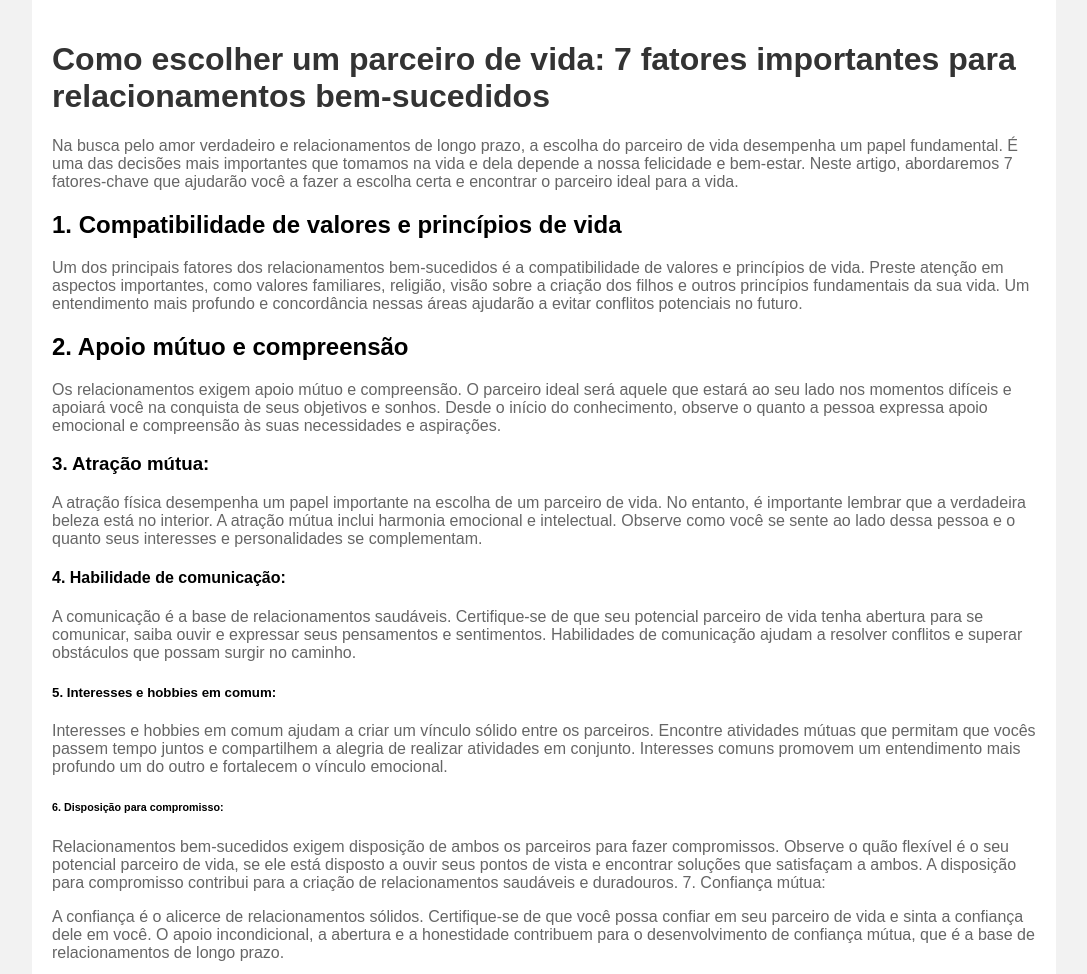
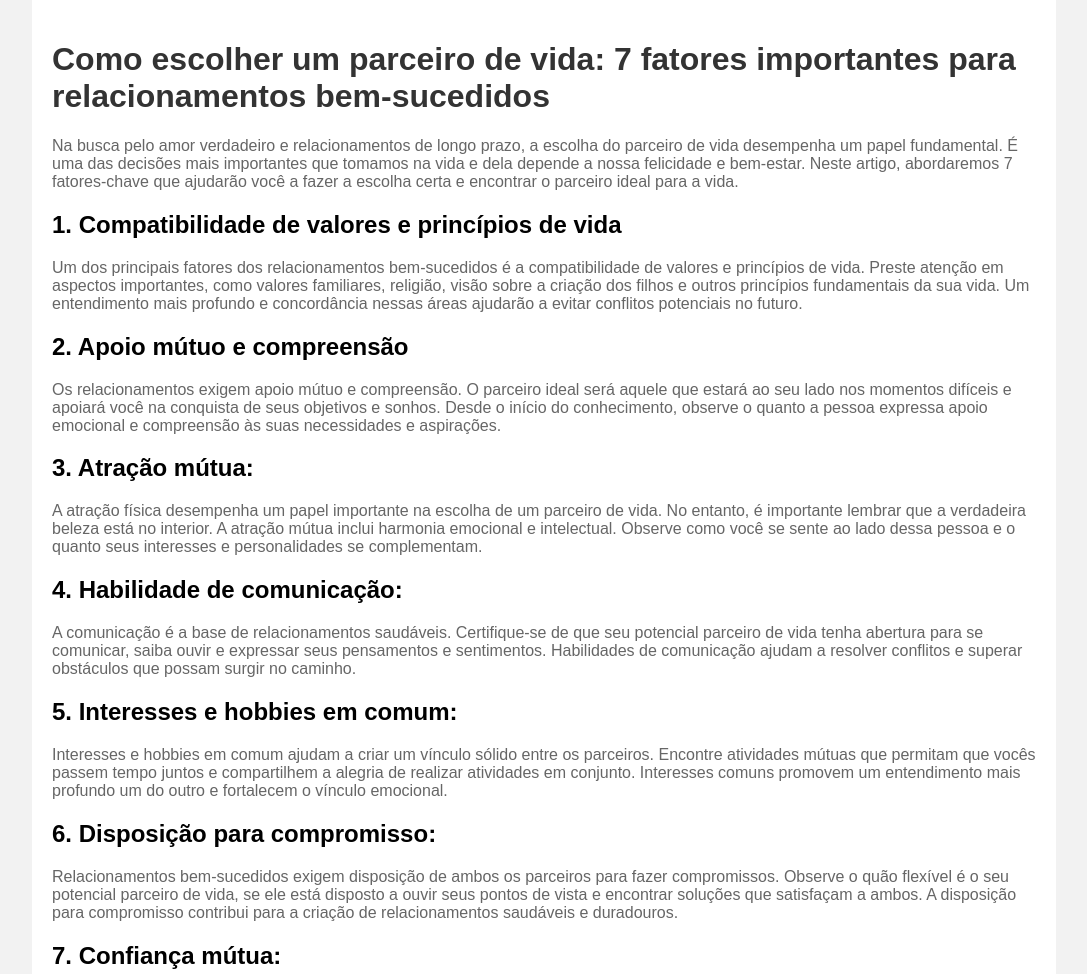
Before and after one commit to hotgirlss/fb01, a plain HTML site: page index.html in a window 1280 px wide. Shown: the top 974 px of the page, without its empty margins (96-1183 px from the left). Drawn offline with Linux system fonts and the light colour scheme; no server answers.

Commit message:
Update index.html

```diff
--- a/index.html
+++ b/index.html
@@ -54,19 +54,19 @@
   <h2>2. Apoio mútuo e compreensão</h2>
   <p> Os relacionamentos exigem apoio mútuo e compreensão. O parceiro ideal será aquele que estará ao seu lado nos momentos difíceis e apoiará você na conquista de seus objetivos e sonhos. Desde o início do conhecimento, observe o quanto a pessoa expressa apoio emocional e compreensão às suas necessidades e aspirações.
 
-<h3>3. Atração mútua:</h3>
+<h2>3. Atração mútua:</h2>
   <p> A atração física desempenha um papel importante na escolha de um parceiro de vida. No entanto, é importante lembrar que a verdadeira beleza está no interior. A atração mútua inclui harmonia emocional e intelectual. Observe como você se sente ao lado dessa pessoa e o quanto seus interesses e personalidades se complementam.
 
-<h4>4. Habilidade de comunicação:</h4>
+<h2>4. Habilidade de comunicação:</h2>
   <p> A comunicação é a base de relacionamentos saudáveis. Certifique-se de que seu potencial parceiro de vida tenha abertura para se comunicar, saiba ouvir e expressar seus pensamentos e sentimentos. Habilidades de comunicação ajudam a resolver conflitos e superar obstáculos que possam surgir no caminho.
 
-<h5>5. Interesses e hobbies em comum:</h5>
+<h2>5. Interesses e hobbies em comum:</h2>
   <p> Interesses e hobbies em comum ajudam a criar um vínculo sólido entre os parceiros. Encontre atividades mútuas que permitam que vocês passem tempo juntos e compartilhem a alegria de realizar atividades em conjunto. Interesses comuns promovem um entendimento mais profundo um do outro e fortalecem o vínculo emocional.
 
-<h6>6. Disposição para compromisso:</h6>
+<h2>6. Disposição para compromisso:</h2>
   <p> Relacionamentos bem-sucedidos exigem disposição de ambos os parceiros para fazer compromissos. Observe o quão flexível é o seu potencial parceiro de vida, se ele está disposto a ouvir seus pontos de vista e encontrar soluções que satisfaçam a ambos. A disposição para compromisso contribui para a criação de relacionamentos saudáveis e duradouros.
 
-<h7>7. Confiança mútua:</h7>
+<h2>7. Confiança mútua:</h2>
   <p> A confiança é o alicerce de relacionamentos sólidos. Certifique-se de que você possa confiar em seu parceiro de vida e sinta a confiança dele em você. O apoio incondicional, a abertura e a honestidade contribuem para o desenvolvimento de confiança mútua, que é a base de relacionamentos de longo prazo.
 
 <h2>Conclusão</h2>
```
